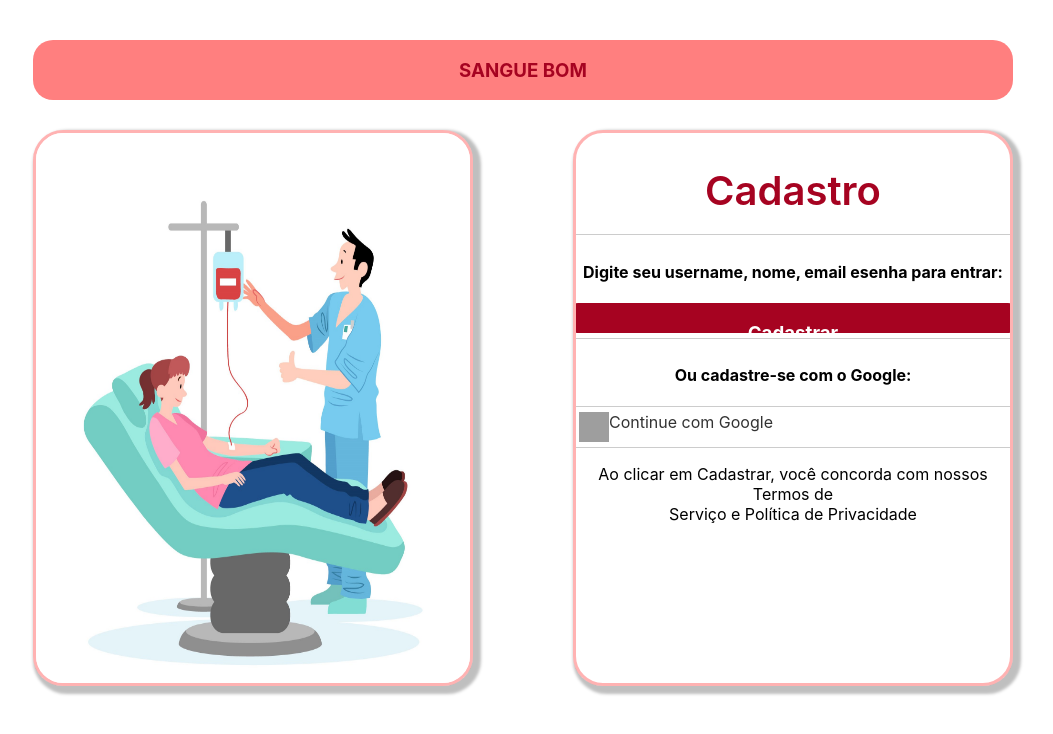
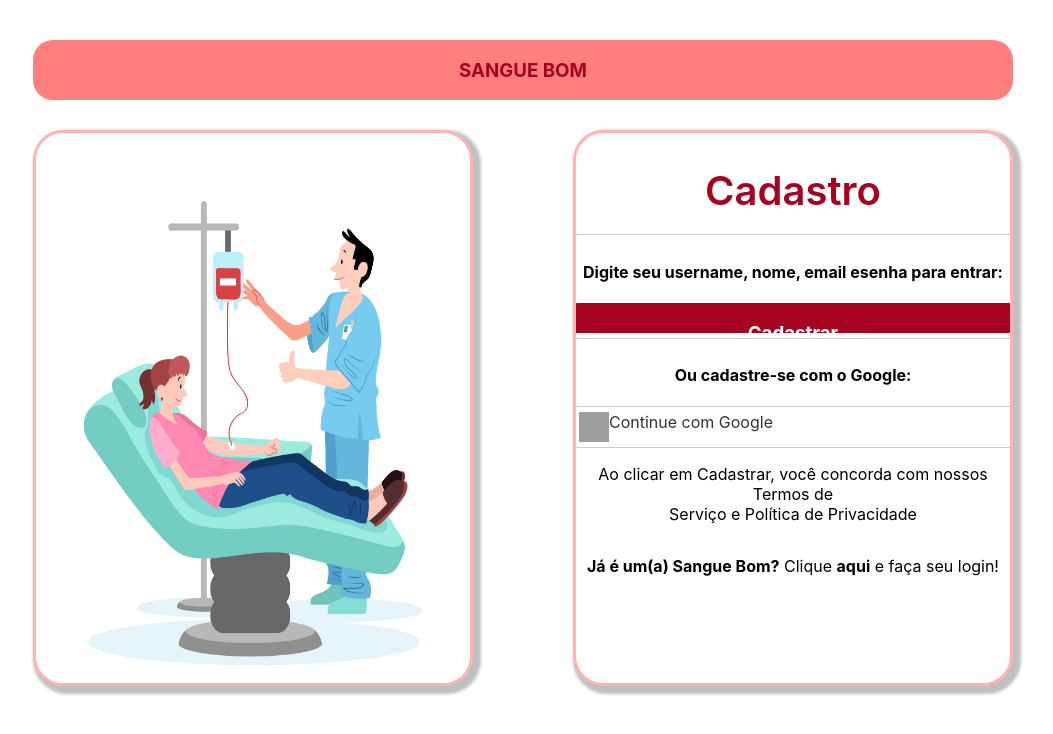
Before and after one commit to guspavanelli/projetointegrador, a React (Create React App) app: page /pagecadastro in a window 1280 px wide. Shown: the top 734 px of the page, without its empty margins (117-1170 px from the left). Built offline with nearby package versions, Linux system fonts and the light colour scheme; grey boxes are pictures that could not be loaded.

Commit message:
complementações no return to login da pagina de cadastro

```diff
--- a/src/pages/page_cadastro.tsx
+++ b/src/pages/page_cadastro.tsx
@@ -27,6 +27,10 @@
                         <p>Ao clicar em Cadastrar, você concorda com nossos Termos de <br />
                             Serviço e Política de Privacidade
                         </p>
+                        <Link className="return_form_cad" to="/pagelogin">
+                            <p><b>Já é um(a) Sangue Bom?</b> Clique <b>aqui</b> e faça seu login!
+                            </p>
+                        </Link>
                     </div>
                 </div>
             </div>
--- a/src/style/style.css
+++ b/src/style/style.css
@@ -285,8 +285,6 @@
     color: #FFF;
     text-decoration: none;
 }
-
-
 .botao-google {
     display: flex;
     background-color: #fff;
@@ -298,7 +296,6 @@
     border-radius: 4px;
     text-decoration: none;
 }
-
 .botao-google:hover {
     box-shadow: 1px 1px 0px 1px rgba(0, 0, 0, 0.10);
 }
@@ -330,7 +327,6 @@
     display: flex;
     flex-direction: column;
 }
-
 .title_cadastro{
     color: #A60321;
     text-align: center;
@@ -340,7 +336,10 @@
     line-height: normal;
     height: 30px;
 }
-
+.return_form_cad{
+    color: #000;
+    text-decoration: none;
+}
 /*CABEÇALHO ESPECÍFICO DAS PÁGINAS DE LOGIN E CADASTRO */
 .pai_logincad{
     display: flex;
@@ -348,7 +347,6 @@
     margin-top: 10px;
     padding-bottom: 30px;
 }
-
 .cab_logincad{
     color: #A60321;
     width: 1370px;
@@ -359,9 +357,6 @@
     justify-content: center;
     align-items: center;
 }
-
-
-
 /* COMPONENTES */
 
 /* LIKE */
```
